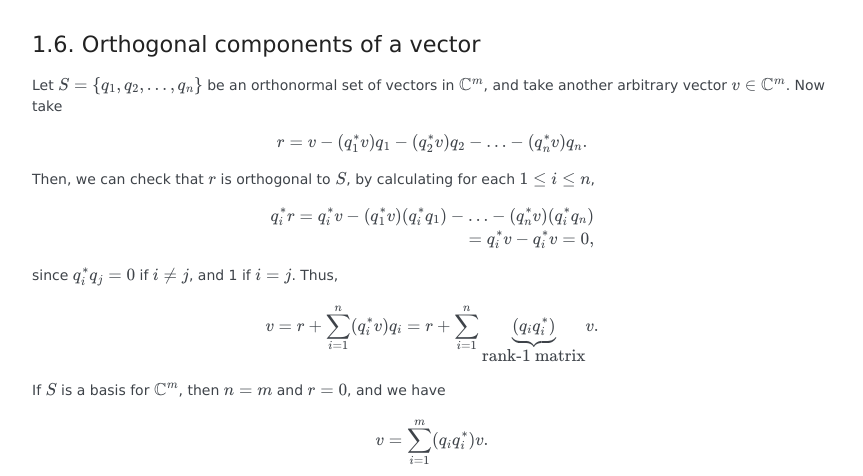
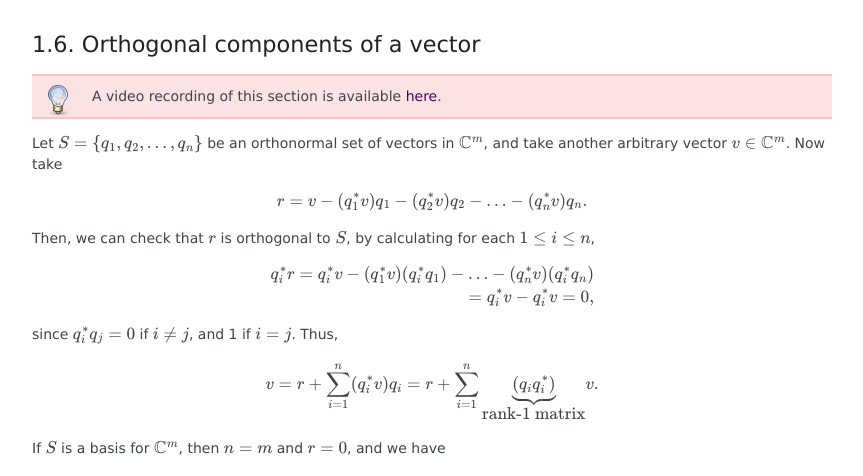
Before and after one commit to comp-lin-alg/comp-lin-alg-course, a Sphinx documentation site: the page built from doc/source/L1_preliminaries.rst, in a window 1280 px wide and 1400 px high, scrolled down 6132 px. Shown: the part 172-648 px from the top of the window, without its empty margins (163-1026 px from the left). Built offline with Sphinx 7.4.7, drawn with Linux system fonts in a browser that asks for light colours; formulas are drawn with MathJax 3; pages that are not in the unit, such as notebooks, are missing from menus; some of the changed text lies outside the part shown.

Commit message:
more videos

```diff
--- a/doc/source/L1_preliminaries.rst
+++ b/doc/source/L1_preliminaries.rst
@@ -549,6 +549,11 @@ Orthogonality will emerge as an early key concept in this course.
 Orthogonal components of a vector
 =================================
 
+.. hint::
+
+   A video recording of this section is available `here
+   <https://player.vimeo.com/video/450184086>`_.
+
 Let `S=\{q_1,q_2,\ldots,q_n\}` be an orthonormal set of vectors in
 `\mathbb{C}^m`, and take another arbitrary vector `v\in \mathbb{C}^m`.
 Now take
@@ -590,6 +595,11 @@ If `S` is a basis for `\mathbb{C}^m`, then `n=m` and `r=0`, and we have
 
 Unitary matrices
 ================
+
+.. hint::
+
+   A video recording of this section is available `here
+   <https://player.vimeo.com/video/450184373>`_.
 
 .. proof:definition:: Unitary matrices
 
@@ -649,6 +659,11 @@ given by the orthonormal columns of `Q`.
 Vector norms
 ============
 
+.. hint::
+
+   A video recording of this section is available `here
+   <https://player.vimeo.com/video/450184674>`_.
+
 Various vector norms are useful to measure the size of a vector.
 In computational linear algebra we need them for quantifying errors
 etc.
@@ -679,6 +694,11 @@ where `W` is a matrix.
 
 Projectors and projections
 ==========================
+
+.. hint::
+
+   A video recording of this section is available `here
+   <https://player.vimeo.com/video/450185110>`_.
 
 .. proof:definition:: Projector
 
@@ -746,6 +766,11 @@ converse is also true: given two subspaces `S_1` and `S_2`
 of `\mathbb{C}^m` with `S_1 \cap S_2 = \{0\}`, then there
 exists a projector `P` whose range is `S_1` and whose nullspace
 is `S_2`.
+
+.. hint::
+
+   A video recording of this section is available `here
+   <https://player.vimeo.com/video/450185494>`_.
 
 Now we introduce orthogonality into the concept of projectors.
 
```
